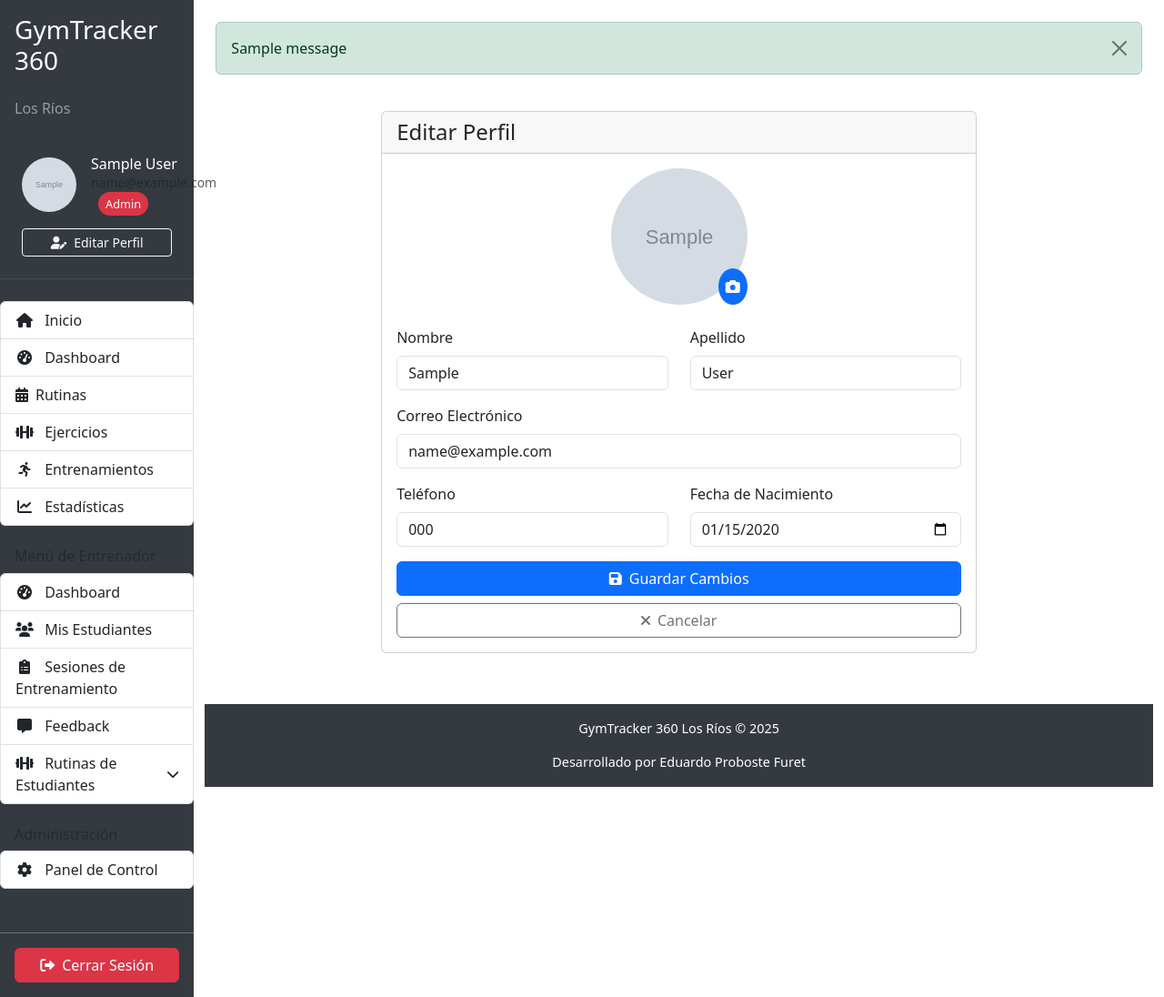
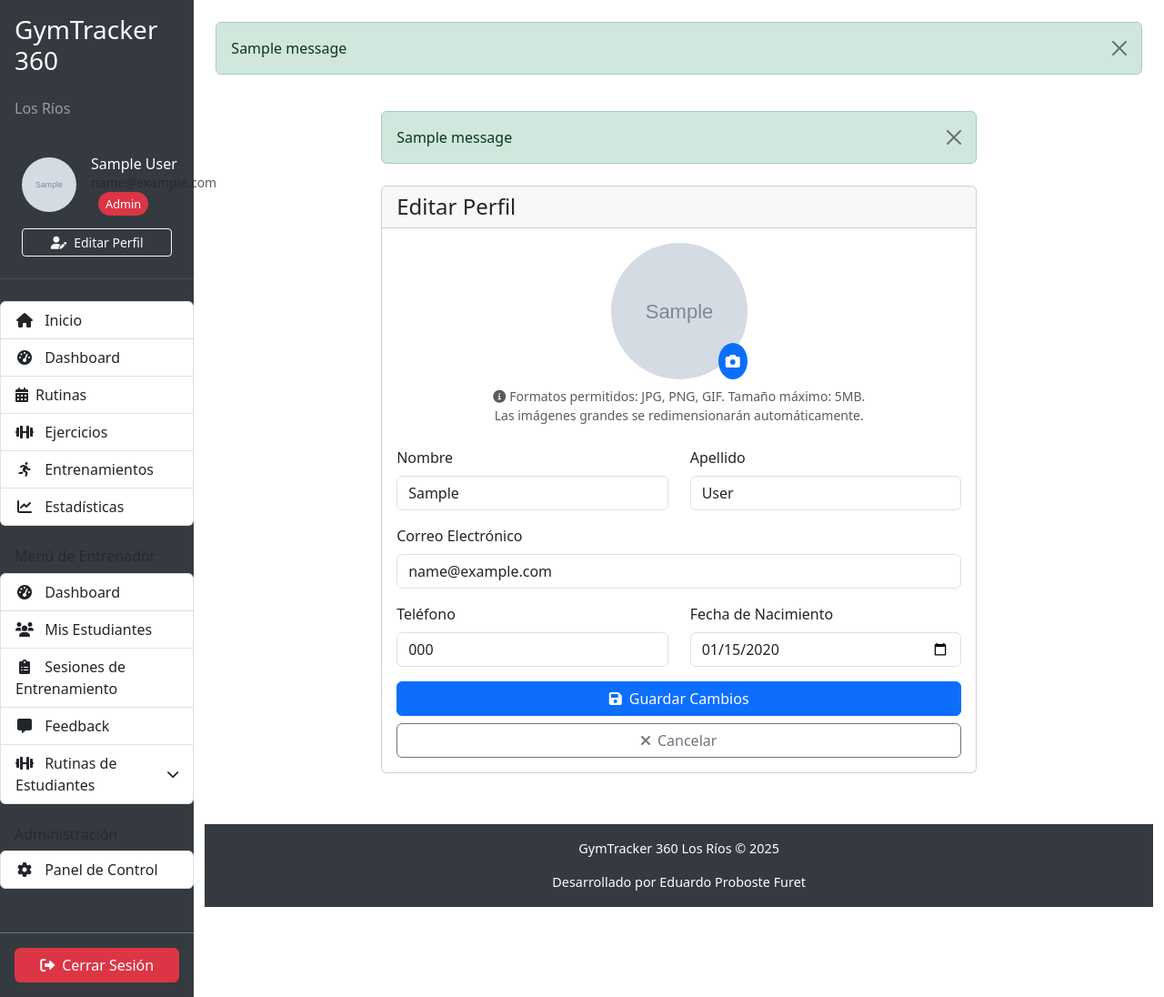
Before and after one commit to Ranco35/Gym, a Django app: page /trainings/profile/edit/ in a window 1280 px wide. Shown: the whole page at 91% size. Run offline with Django 5.2, Linux system fonts and the light colour scheme; a user stored in the database is signed in; tables that the repository leaves empty hold one stand-in row (values such as "Sample post"); grey boxes marked "Sample" are stand-in pictures; one stand-in notice (Sample message) is shown; parts of the project's set-up code (start-up, migrations or seed data) failed here and were passed over.

Commit message:
fix imagenes perfil grandes

```diff
--- a/gym_tracker/trainings/templates/trainings/profile_edit.html
+++ b/gym_tracker/trainings/templates/trainings/profile_edit.html
@@ -7,6 +7,17 @@
 <div class="container py-4">
     <div class="row justify-content-center">
         <div class="col-md-8">
+            {% if messages %}
+            <div class="mb-4">
+                {% for message in messages %}
+                <div class="alert alert-{{ message.tags }} alert-dismissible fade show">
+                    {{ message }}
+                    <button type="button" class="btn-close" data-bs-dismiss="alert" aria-label="Close"></button>
+                </div>
+                {% endfor %}
+            </div>
+            {% endif %}
+
             <div class="card">
                 <div class="card-header">
                     <h4 class="mb-0">Editar Perfil</h4>
@@ -29,6 +40,10 @@
                                     <i class="fas fa-camera"></i>
                                 </label>
                                 <input type="file" id="photo" name="photo" class="d-none" accept="image/*">
+                            </div>
+                            <div class="mt-2 text-muted small">
+                                <i class="fas fa-info-circle me-1"></i>Formatos permitidos: JPG, PNG, GIF. Tamaño máximo: 5MB.
+                                <br>Las imágenes grandes se redimensionarán automáticamente.
                             </div>
                         </div>
 
@@ -79,6 +94,14 @@
 <script>
 document.getElementById('photo').addEventListener('change', function(e) {
     if (this.files && this.files[0]) {
+        // Validar tamaño
+        const maxSize = 5 * 1024 * 1024; // 5MB
+        if (this.files[0].size > maxSize) {
+            alert('La imagen es demasiado grande. El tamaño máximo es de 5MB.');
+            this.value = '';
+            return;
+        }
+
         const reader = new FileReader();
         reader.onload = function(e) {
             const img = document.querySelector('.rounded-circle');
--- a/gym_tracker/trainings/views.py
+++ b/gym_tracker/trainings/views.py
@@ -11,6 +11,10 @@ from django.views.decorators.csrf import csrf_exempt
 from django.http import JsonResponse
 import json
 from rest_framework import generics, permissions
+from django.core.exceptions import ValidationError
+from PIL import Image
+from io import BytesIO
+from django.core.files.base import ContentFile
 
 from .models import Training, Set, UserProfile, Exercise
 from .serializers import TrainingSerializer
@@ -1029,7 +1033,54 @@ def profile_edit(request):
 
         # Manejar la foto del perfil
         if request.FILES.get('photo'):
-            profile.photo = request.FILES['photo']
+            try:
+                photo_file = request.FILES['photo']
+
+                # Validar tamaño máximo (5MB)
+                if photo_file.size > 5 * 1024 * 1024:  # 5MB en bytes
+                    raise ValidationError("La imagen es demasiado grande. El tamaño máximo es de 5MB.")
+
+                # Validar que sea una imagen
+                valid_extensions = ['jpg', 'jpeg', 'png', 'gif']
+                file_ext = photo_file.name.split('.')[-1].lower()
+                if file_ext not in valid_extensions:
+                    raise ValidationError("Formato de archivo no soportado. Usa JPG, PNG o GIF.")
+
+                # Redimensionar si es necesario
+                from PIL import Image
+                from io import BytesIO
+                from django.core.files.base import ContentFile
+
+                # Abrir la imagen
+                img = Image.open(photo_file)
+
+                # Convertir a RGB si es RGBA (para PNG con transparencia)
+                if img.mode == 'RGBA':
+                    img = img.convert('RGB')
+
+                # Redimensionar si la imagen es muy grande
+                MAX_SIZE = (800, 800)
+                if img.width > MAX_SIZE[0] or img.height > MAX_SIZE[1]:
+                    img.thumbnail(MAX_SIZE, Image.LANCZOS)
+
+                # Guardar la imagen redimensionada
+                output = BytesIO()
+                img.save(output, format='JPEG', quality=85)
+                output.seek(0)
+
+                # Reemplazar el archivo original con la versión redimensionada
+                profile.photo.save(
+                    f"{file_ext}_profile.jpg",
+                    ContentFile(output.read()),
+                    save=False
+                )
+
+            except ValidationError as e:
+                messages.error(request, str(e))
+            except Exception as e:
+                messages.error(request, f"Error al procesar la imagen: {str(e)}")
+            else:
+                messages.success(request, "Imagen de perfil actualizada correctamente.")
 
         profile.save()
         messages.success(request, '¡Perfil actualizado exitosamente!')
```
